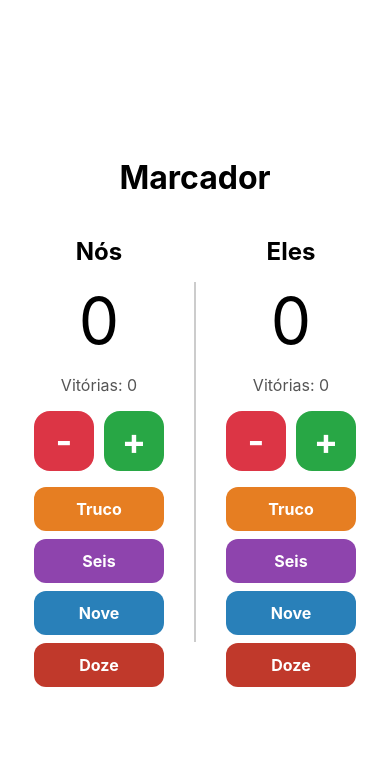
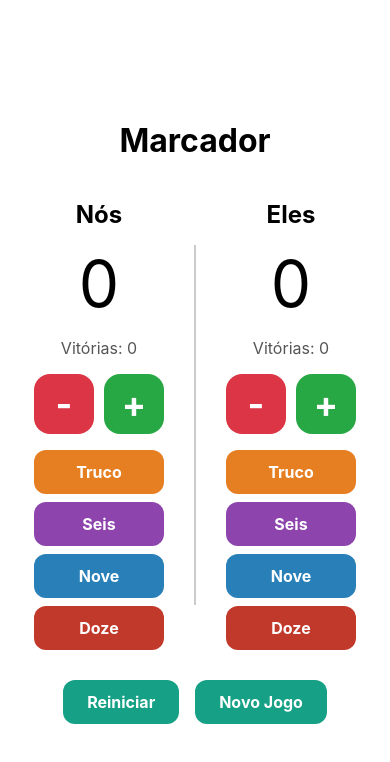
Before and after one commit to Zanellaxxx/contador-de-truco-react-native, a React Native app: screen / in a window 390 px wide. Shown: the top 762 px of the page. Built offline with nearby package versions, Linux system fonts and the light colour scheme.

Commit message:
feat: adiciona controle de reinício da partida

```diff
--- a/App.js
+++ b/App.js
@@ -87,6 +87,15 @@ export default function App() {
         </View>
       </View>
 
+      <View style={styles.botoes}>
+        <TouchableOpacity style={styles.botaoReiniciar} onPress={() => { setNos(0); setEles(0); }}>
+          <Text style={styles.botaoControleTexto}>Reiniciar</Text>
+        </TouchableOpacity>
+        <TouchableOpacity style={styles.botaoNovoJogo} onPress={() => { setNos(0); setEles(0); setVitoriosNos(0); setVitoriosEles(0); }}>
+          <Text style={styles.botaoControleTexto}>Novo Jogo</Text>
+        </TouchableOpacity>
+      </View>
+
       <StatusBar style="auto" />
     </View>
   );
@@ -166,4 +175,26 @@ const styles = StyleSheet.create({
     fontSize: 16,
     fontWeight: 'bold',
   },
+  botoes: {
+    flexDirection: 'row',
+    gap: 16,
+    marginTop: 30,
+  },
+  botaoReiniciar: {
+    backgroundColor: '#16a085',
+    paddingHorizontal: 24,
+    paddingVertical: 12,
+    borderRadius: 12,
+  },
+  botaoNovoJogo: {
+    backgroundColor: '#16a085',
+    paddingHorizontal: 24,
+    paddingVertical: 12,
+    borderRadius: 12,
+  },
+  botaoControleTexto: {
+    color: '#fff',
+    fontSize: 16,
+    fontWeight: 'bold',
+  },
 });
```
